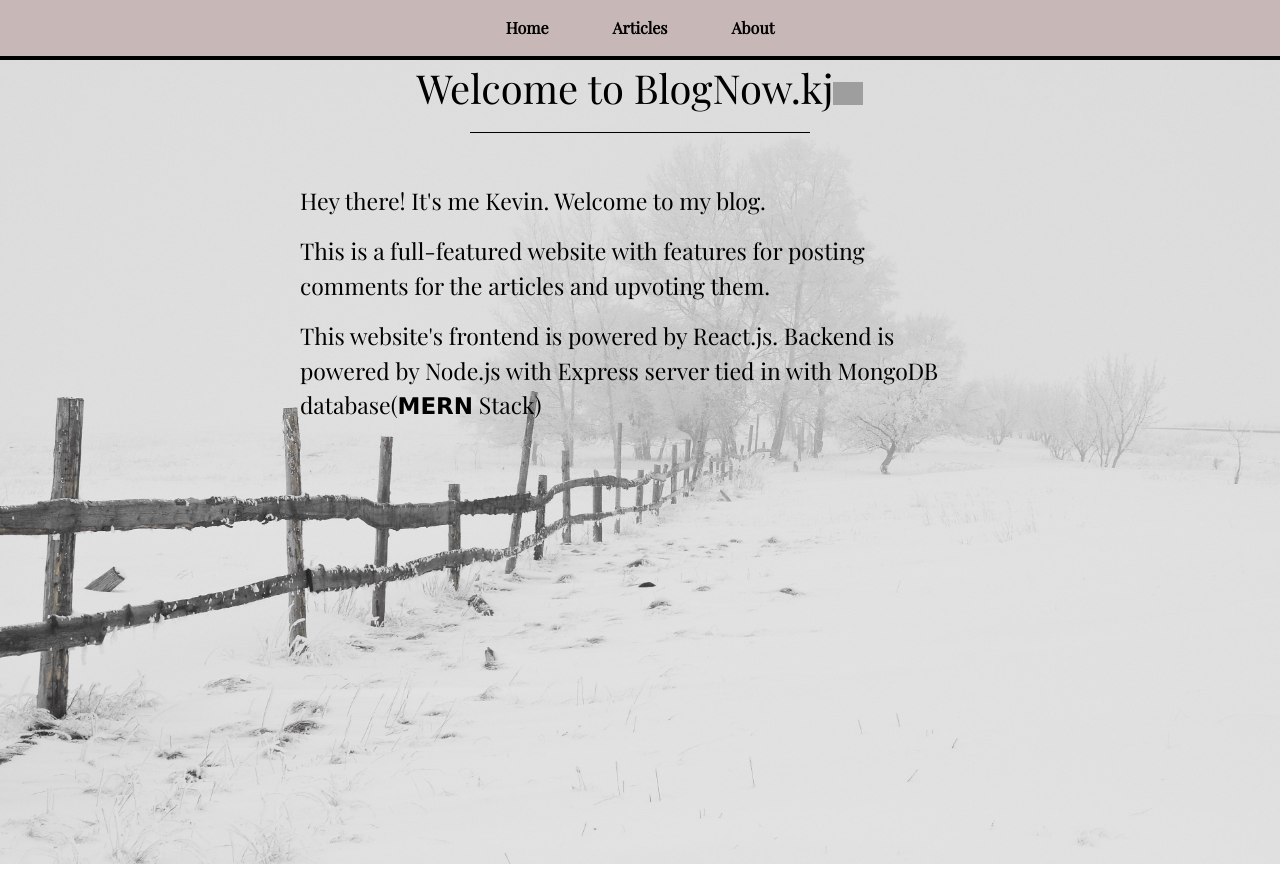
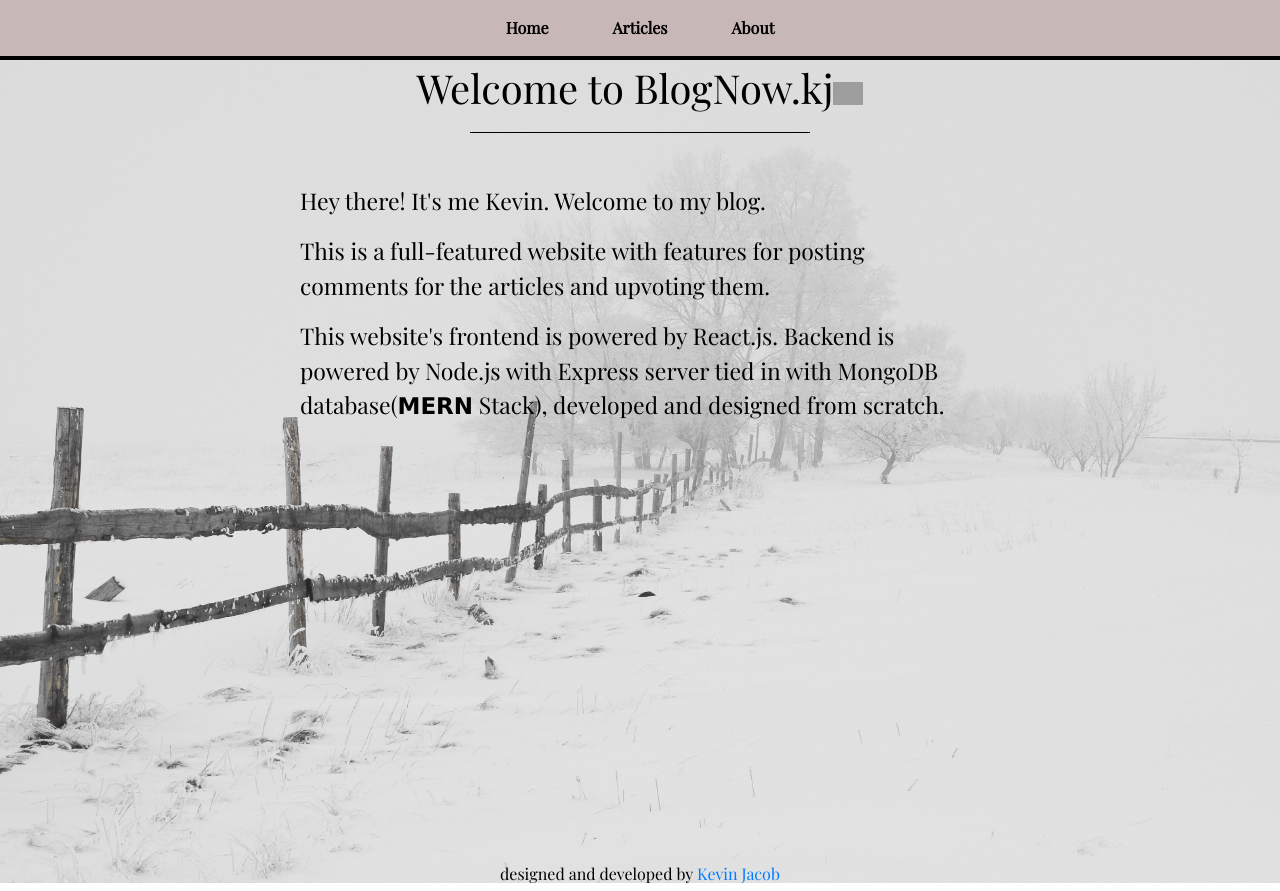
Before and after one commit to kevinjacob2001/Blog__MERN, a React (Create React App) app: page / in a window 1280 px wide. Before the commit the page ends 864 px from the top, so only its background shows below. Built offline with nearby package versions, Linux system fonts and the light colour scheme; grey boxes are pictures that could not be loaded; a web font is replaced by a local one.

Commit message:
FRONT END COMPLETED

```diff
--- a/src/App.js
+++ b/src/App.js
@@ -28,8 +28,17 @@ class App extends Component {
               <Route path="/article/:name" component={Articlespage} />
               <Route component={NotFoundPage} />
             </Switch>
+
           </div>
+
+          <h6 style={{textAlign:"center"}}>designed and developed by
+          <a href="https://kevinjacob2001.github.io/"> Kevin Jacob</a>
+
+
+          </h6>
+
           </div>
+
         </div>
       </Router>
     )
--- a/src/pages/AboutPage.jsx
+++ b/src/pages/AboutPage.jsx
@@ -6,21 +6,21 @@ const AboutPage = () => {
       <h1 style={{ textAlign: "center" ,marginBottom:"50px"}}>About me</h1>
       <hr style={{width:"50%",background:"black"}}></hr>
       <p>
-        Hai there,I'm 𝐊𝐞𝐯𝐢𝐧 𝐉𝐚𝐜𝐨𝐛,A first year student pursuing BTech in
+        Hai there,I'm 𝐊𝐞𝐯𝐢𝐧 𝐉𝐚𝐜𝐨𝐛, pursuing BTech in
         Computer Science Engineering at Mar Baselios college of engineering and
-        technology, Trivandrum.I live in Thiruvananthapuram.💕
+        technology, Trivandrum.I live in Thiruvananthapuram.
         <br />
         I’m currently learning 𝗠𝗘𝗥𝗡(𝗠ongo,𝗘xpress,𝗥eact,𝗡ode) stack web
-        developement, focusing on Javascript and React.
+        developement, focusing on Javascript and React.💕
         <br />
      <h3 style={{textAlign:"center",marginTop:"30px"}}>Get in touch!</h3>
      <hr style={{width:"30%"}}></hr>
      <div style={{textAlign:"center"}}>
-     <a style={{textDecoration:"none"}} href="https://kevinjacob2001.github.io/">Personal website.</a>
+     <a style={{textDecoration:"none",color:"blue"}}  href="https://kevinjacob2001.github.io/">Personal website.</a>
      <br/>
-     <a style={{textDecoration:"none"}} href="https://www.instagram.com/kevinjacob2001/"><img src="https://img.icons8.com/fluent/35/000000/instagram-new.png"/>Instagram</a>
+     <a style={{textDecoration:"none",color:"blue"}} href="https://www.instagram.com/kevinjacob2001/"><img src="https://img.icons8.com/fluent/35/000000/instagram-new.png"/>Instagram</a>
      <br/>
-     <a style={{textDecoration:"none"}} href="https://www.linkedin.com/in/kevinjacob2001/"> <img src="https://img.icons8.com/fluent/35/000000/linkedin-2.png"/>Linkedin</a>
+     <a style={{textDecoration:"none",color:"blue"}} href="https://www.linkedin.com/in/kevinjacob2001/"> <img src="https://img.icons8.com/fluent/35/000000/linkedin-2.png"/>Linkedin</a>
      </div>
       </p>
 
--- a/src/pages/homepage.jsx
+++ b/src/pages/homepage.jsx
@@ -11,7 +11,7 @@ const HomePage = () => {
       <p>Hey there! It's me Kevin. Welcome to my blog. </p>
     <br/>
     <p>This is a full-featured website with features for posting comments for the articles and upvoting them.</p>
-    <p>This website's frontend is powered by React.js. Backend is powered by Node.js with Express server tied in with MongoDB database(𝗠𝗘𝗥𝗡 Stack) </p>
+    <p>This website's frontend is powered by React.js. Backend is powered by Node.js with Express server tied in with MongoDB database(𝗠𝗘𝗥𝗡 Stack), developed and designed from scratch. </p>
     </div>
   );
 };
```
